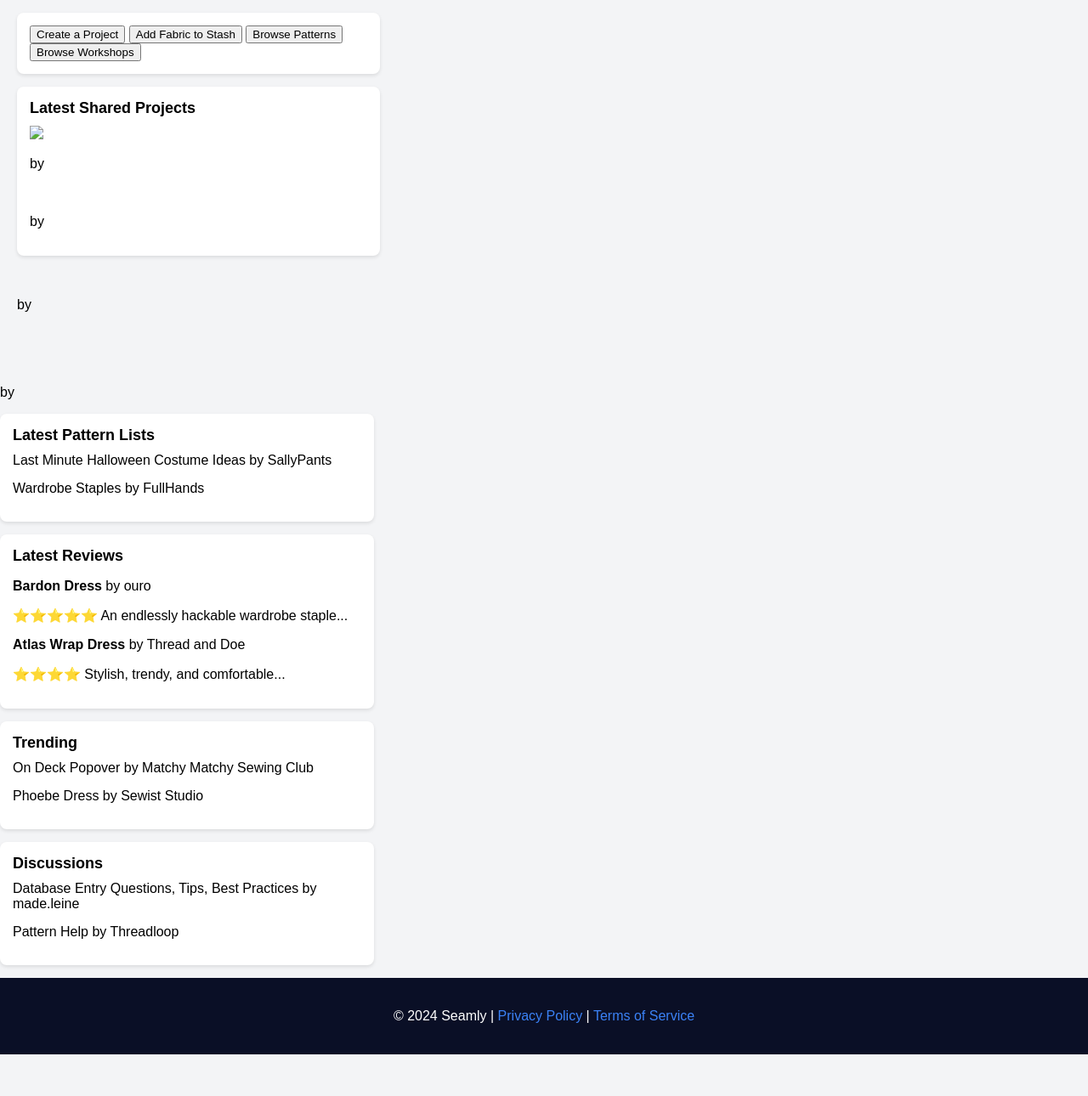
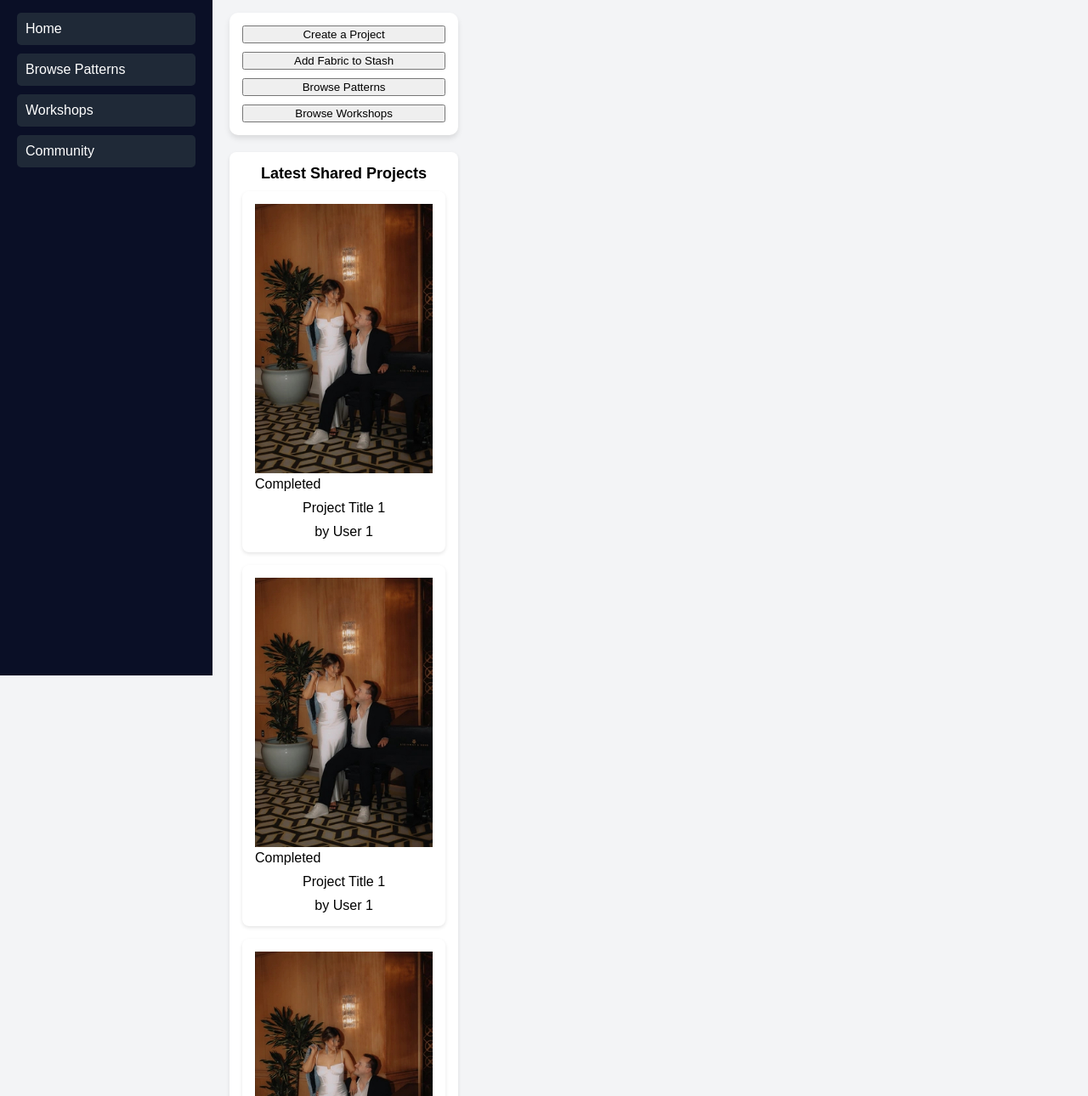
Before and after one commit to XOKEESH/Seamly, a website: page client/index.html in a window 1280 px wide. Shown: the part 62-1352 px from the top of the page at 85% size. Before the commit the page ends 1303 px from the top, so only its background shows below. Drawn offline with nearby package versions, Linux system fonts and the light colour scheme.

Commit message:
more css and html updates

```diff
--- a/client/index.html
+++ b/client/index.html
@@ -12,13 +12,17 @@
 
     <header>
         <h1>Seamly</h1>
-    <nav>
-        <a href="#">Home</a> |
-        <a href="#">Browse Patterns</a> |
-        <a href="#">Workshops</a> |
+    </header>
+
+    <div class="main-layout">
+
+        <!-- Sidebar Navigation -->
+        <nav class="sidebar">
+            <a href="#">Home</a>
+            <a href="#">Browse Patterns</a>
+            <a href="#">Workshops</a>
             <a href="#">Community</a>
         </nav>
-</header>
 
 <div class="main-container">
 
@@ -34,39 +38,37 @@
     <!-- Latest Shared Projects Section -->
     <div class="latest-projects dashboard-section">
         <div class="section-title">Latest Shared Projects</div>
+
         <div class="project-item">
             <div class="image-container">
-                    <img src="client/images/Project1Img.jpg" width="100%">
-                    <span class="project-status"></span>
+                <img src="/client/images/Project1Img.jpg" width="100%">
+                <span>Completed</span></div>
+                    <p id="project-title">Project Title 1</p>
+                    <p id="by-user">by User 1</p>
             </div>
-                <p id="project-title"></p>
-                <p id="by-user">by </p>
+        <div class="project-item">
+                <div class="image-container">
+                    <img src="/client/images/Project1Img.jpg" width="100%">
+                    <span>Completed</span></div>
+                        <p id="project-title">Project Title 1</p>
+                        <p id="by-user">by User 1</p>
                 </div>
-            <div class="project-item"></div>
+                <div class="project-item">
                     <div class="image-container">
-                    <img src="" width="100%">
-                    <span class="project-status"></span>
+                        <img src="/client/images/Project1Img.jpg" width="100%">
+                        <span>Completed</span></div>
+                            <p id="project-title">Project Title 1</p>
+                            <p id="by-user">by User 1</p>
                     </div>
-                <p id="project-title"></p>
-                <p id="by-user">by </p>
-            </div>
-            <div class="project-item"></div>
+                    <div class="project-item">
                         <div class="image-container">
-                    <img src="" width="100%">
-                    <span class="project-status"></span>
-                </div>
-                <p id="project-title"></p>
-                <p id="by-user">by </p>
-            </div>
-            <div class="project-item"></div>
-                <div class="image-container">
-                    <img src="" width="100%">
-                    <span class="project-status"></span>
-                </div>
-                <p id="project-title"></p>
-                <p id="by-user">by </p>
+                            <img src="/client/images/Project1Img.jpg" width="100%">
+                            <span>Completed</span></div>
+                                <p id="project-title">Project Title 1</p>
+                                <p id="by-user">by User 1</p>
                         </div>
     </div>
+
 
 
     <!-- Latest Pattern Lists Section -->
--- a/client/style.css
+++ b/client/style.css
@@ -1,3 +1,9 @@
+html, body {
+    height: 100%;
+    margin: 0;
+    display: flex;
+    flex-direction: column;
+}
 body {
     font-family: Arial, sans-serif;
     margin: 0;
@@ -15,44 +21,239 @@ header {
 header h1 {
     margin: 0;
 }
+
+.main-layout {
+    display: flex;
+    flex-grow: 1;
+}
+
+.sidebar {
+    background-color: #0a0f26;
+    color: #ffffff;
+    width: 250px;
+    padding: 20px;
+    display: flex;
+    flex-direction: column;
+    flex-shrink: 0;
+    height: 100vh;
+    box-sizing: border-box;
+}
+
+.sidebar a {
+    color: #ffffff;
+    text-decoration: none;
+    margin-bottom: 10px;
+    padding: 10px;
+    background-color: #1f2937;
+    border-radius: 5px;
+}
+
+.sidebar a:hover {
+    background-color: #3b82f6;
+}
+
 .main-container {
+    flex-grow: 1;
     padding: 20px;
+    overflow: auto; /* Ensures content scrolls if it exceeds the view height */
+    background-color: #f3f4f6;
 }
-.dashboard {
-    display: flex;
-    justify-content: space-between;
-    flex-wrap: wrap;
-}
+
 .dashboard-section {
-    width: 32%;
-    margin-bottom: 20px;
     background-color: #fff;
     border-radius: 10px;
     padding: 15px;
     box-shadow: 0 4px 6px rgba(0,0,0,0.1);
+    margin-bottom: 20px;
+    display: flex; /* Enable flexbox for sections */
+    flex-direction: column;
 }
 .section-title {
     font-size: 18px;
     margin-bottom: 10px;
     font-weight: bold;
 }
-.shortcuts, .latest-projects, .pattern-list, .latest-reviews, .trending, .discussions {
+/* Shortcuts Section */
+.shortcuts {
+    display: flex; /* Use flexbox for shortcuts */
+    flex-wrap: wrap; /* Allow buttons to wrap */
+    gap: 10px;
+}
+
+.shortcut-item {
+    margin-bottom: 15px;
+}
+
+/* Latest Projects Section */
+.latest-projects {
+    background-color: #ffffff; /* Each project gets its own background */
+    border-radius: 8px; /* Rounded corners */
+    box-shadow: 0px 2px 4px rgba(0, 0, 0, 0.1); /* Shadow for depth */
+    padding: 15px; /* Padding inside the project card */
+    flex: 1 1 200px; /* Allow the items to grow and shrink; set a minimum width */
+    display: flex; /* Use flexbox for project items */
+    flex-wrap: wrap;
+    align-items: center;
+    margin: 15px 0;
+}
+
+.project-item {
+    margin-bottom: 15px;
+}
+
+/* Pattern Lists Section */
+.pattern-list {
     background-color: #ffffff;
     border-radius: 8px;
-    margin-bottom: 15px;
-    padding: 15px;
+    display: flex; /* Use flexbox for pattern items */
+    flex-direction: column; /* Stack items vertically */
+    gap: 5px;
     box-shadow: 0px 2px 4px rgba(0, 0, 0, 0.1);
 }
-.shortcut-item, .project-item, .pattern-item, .review-item, .trending-item, .discussion-item {
+
+.pattern-item {
     margin-bottom: 15px;
 }
+
+/* Latest Reviews Section */
+.latest-reviews {
+    background-color: #ffffff;
+    border-radius: 8px;
+    display: flex; /* Use flexbox for review items */
+    flex-direction: column; /* Stack items vertically */
+    gap: 10px;
+    box-shadow: 0px 2px 4px rgba(0, 0, 0, 0.1);
+}
+
+.review-item {
+    margin-bottom: 15px;
+}
+
+/* Trending Section */
+.trending {
+    background-color: #ffffff;
+    border-radius: 8px;
+    display: flex; /* Use flexbox for trending items */
+    flex-direction: column; /* Stack items vertically */
+    gap: 10px;
+    box-shadow: 0px 2px 4px rgba(0, 0, 0, 0.1);
+}
+
+.trending-item {
+    margin-bottom: 15px;
+}
+
+/* Discussions Section */
+.discussions {
+    background-color: #ffffff;
+    border-radius: 8px;
+    display: flex; /* Use flexbox for trending items */
+    flex-direction: column; /* Stack items vertically */
+    gap: 10px;
+    box-shadow: 0px 2px 4px rgba(0, 0, 0, 0.1);
+}
+
+.discussion-item {
+    margin-bottom: 15px;
+}
+
+.project-item {
+    background-color: #ffffff; /* Each project gets its own background */
+    border-radius: 8px; /* Rounded corners */
+    box-shadow: 0px 2px 4px rgba(0, 0, 0, 0.1); /* Shadow for depth */
+    padding: 15px; /* Padding inside the project card */
+    flex: 1 1 200px;
+}
+
+.image-container {
+    width: 100%;
+    height: auto;
+}
+
+.project-item img {
+    max-width: 100%;
+    height: auto;
+}
+
+#project-title, #by-user {
+    margin: 10px 0 0 0;
+    text-align: center;
+}
+
+.pattern-item,
+.review-item,
+.trending-item,
+.discussion-item {
+    padding: 10px;
+    background-color: #f9f9f9; /* Background for list items */
+    border-radius: 5px; /* Rounded corners for items */
+    box-shadow: 0px 1px 2px rgba(0, 0, 0, 0.1); /* Light shadow for depth */
+}
+
 footer {
+    background-color: #0a0f26;
+    color: #ffffff;
     text-align: center;
     padding: 20px;
-    background-color: #0a0f26;
-    color: #ffffff;
+    width: 100%;
+    margin-top: auto; /* pushes footer to bottom */
+    box-sizing: border-box;
 }
 a {
     color: #3b82f6;
     text-decoration: none;
 }
+
+@media screen and (max-width: 768px) {
+    .main-layout {
+        flex-direction: column;
+    }
+
+    .sidebar {
+        display: none; /* Hide the sidebar initially on smaller screens */
+    }
+
+    .main-container {
+        padding: 10px;
+    }
+
+    header {
+        display: flex;
+        justify-content: space-between;
+    }
+
+    /* Toggle menu for small screens */
+    header::after {
+        content: '☰';
+        font-size: 24px;
+        cursor: pointer;
+    }
+
+    /* Add dropdown navigation */
+    .dropdown-nav {
+        display: flex;
+        flex-direction: column;
+        background-color: #0a0f26;
+        position: absolute;
+        top: 50px;
+        left: 0;
+        right: 0;
+        z-index: 100;
+    }
+
+    .dropdown-nav a {
+        color: #fff;
+        padding: 10px;
+        text-align: center;
+        border-bottom: 1px solid #1f2937;
+    }
+
+    .dropdown-nav a:hover {
+        background-color: #3b82f6;
+    }
+
+    footer {
+        position: relative;
+        bottom: 0;
+    }
+}
```
Lines whose indentation alone changed are shown as unchanged.
